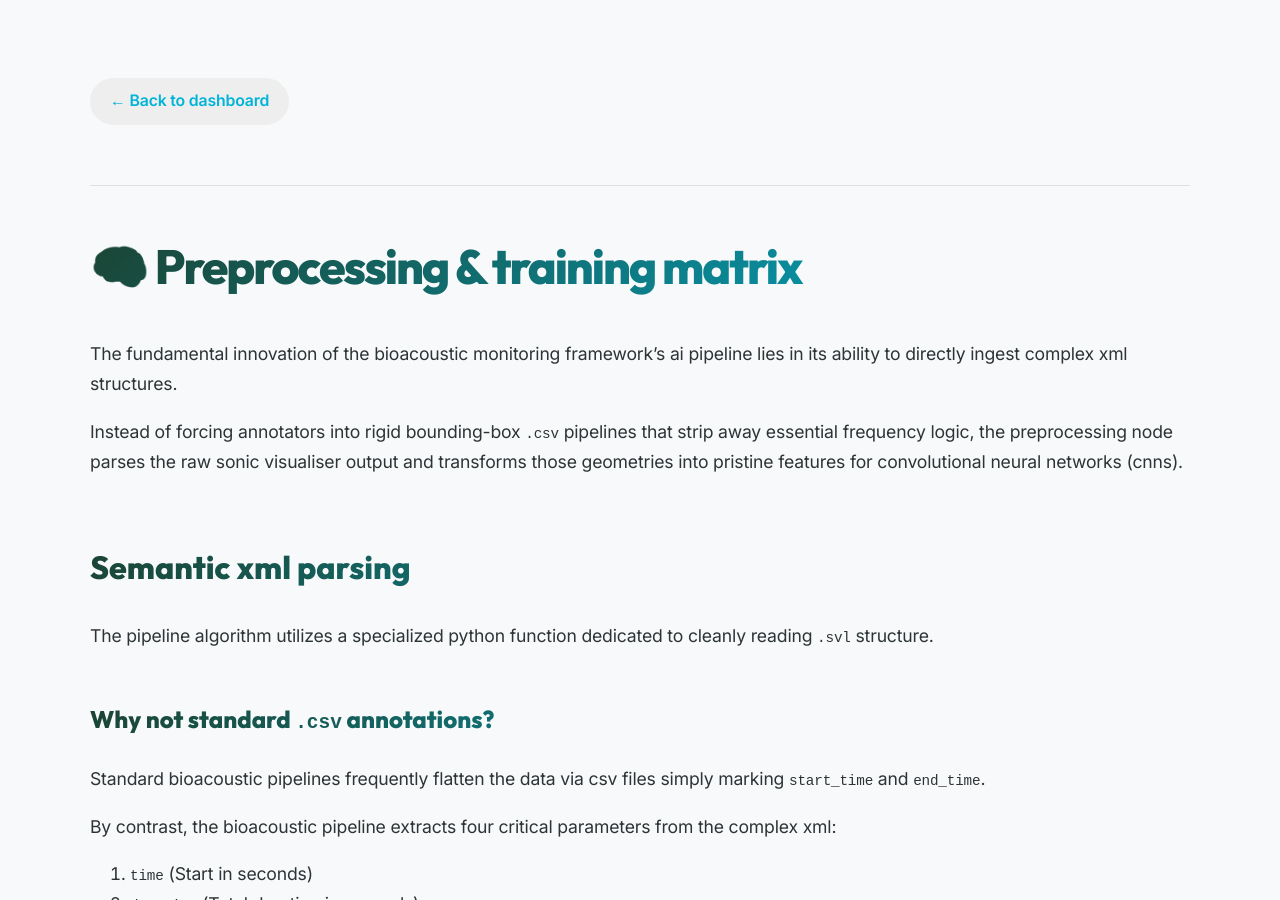
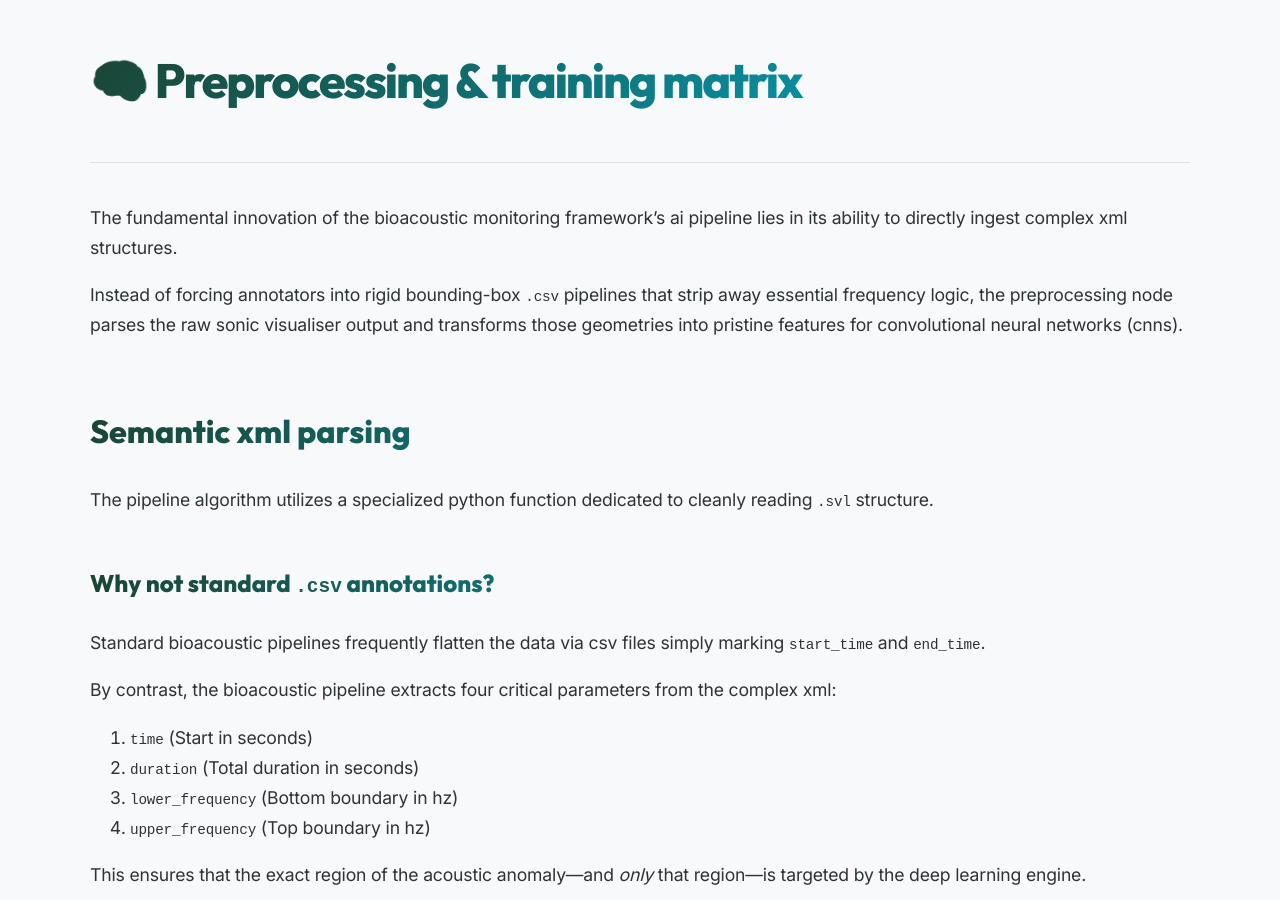
Before and after one commit to milanto-hery/bioacoustic-monitoring, a Jekyll site: the page built from docs/pipeline.md, in a window 1280 px wide and 900 px high. Built offline with Jekyll 4.4.1, drawn with Linux system fonts in a browser that asks for light colours.

Commit message:
Revise pipeline documentation for clarity and updates
Removed outdated back-link and updated content for clarity.

```diff
--- a/docs/pipeline.md
+++ b/docs/pipeline.md
@@ -4,13 +4,11 @@ title: Preprocessing & Training
 parent: Home
 nav_order: 4
 permalink: /docs/pipeline/
----
-
-<a href="{{ site.baseurl }}/" class="back-link">← Back to dashboard
 
 ---
 
 # 🧠 Preprocessing & training matrix
+---
 
 The fundamental innovation of the bioacoustic monitoring framework's ai pipeline lies in its ability to directly ingest complex xml structures.
 
```
